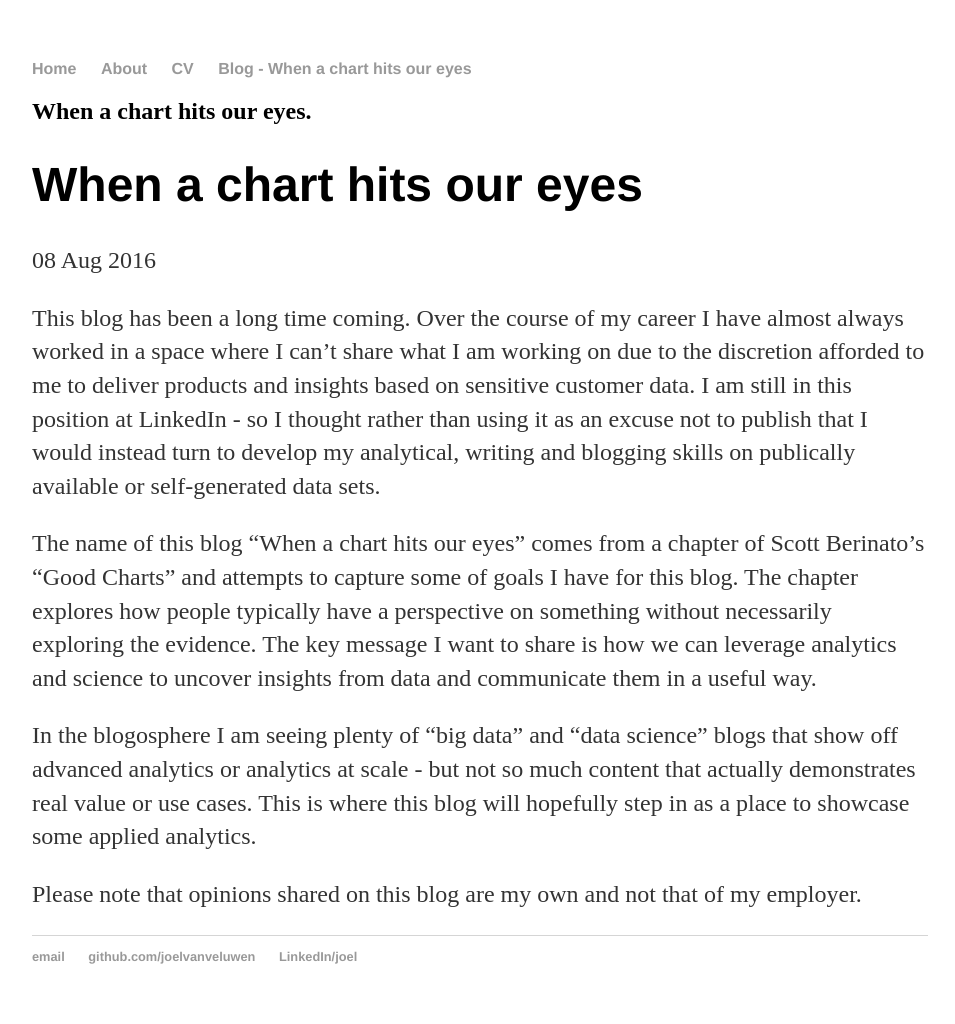
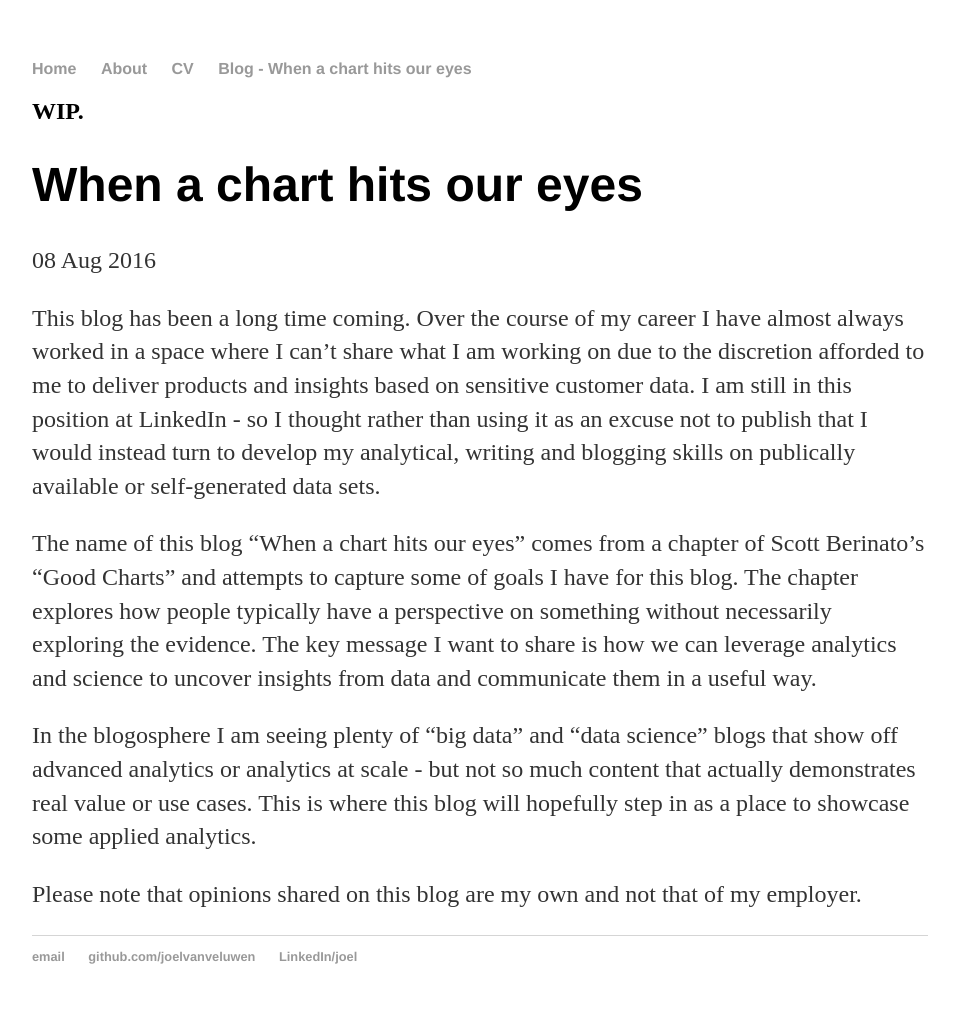
Before and after one commit to joelvanveluwen-zz/old_joelvanveluwen.github.io, a Jekyll site: the page built from _posts/2016-08-08-When-a-chart-hits-our-eyes.md, in a window 1280 px wide. Shown: the whole page, without its empty margins (160-1115 px from the left). Built offline with Jekyll 4.4.1, drawn with Linux system fonts in a browser that asks for light colours.

Commit message:
Update post.html

```diff
--- a/_layouts/post.html
+++ b/_layouts/post.html
@@ -2,7 +2,7 @@
 layout: default
 ---
 
-<h2>When a chart hits our eyes.</h2>
+<h2>WIP.</h2>
 <h1>{{ page.title }}</h1>
 <p class="meta">{{ page.date | date_to_string }}</p>
 
```
